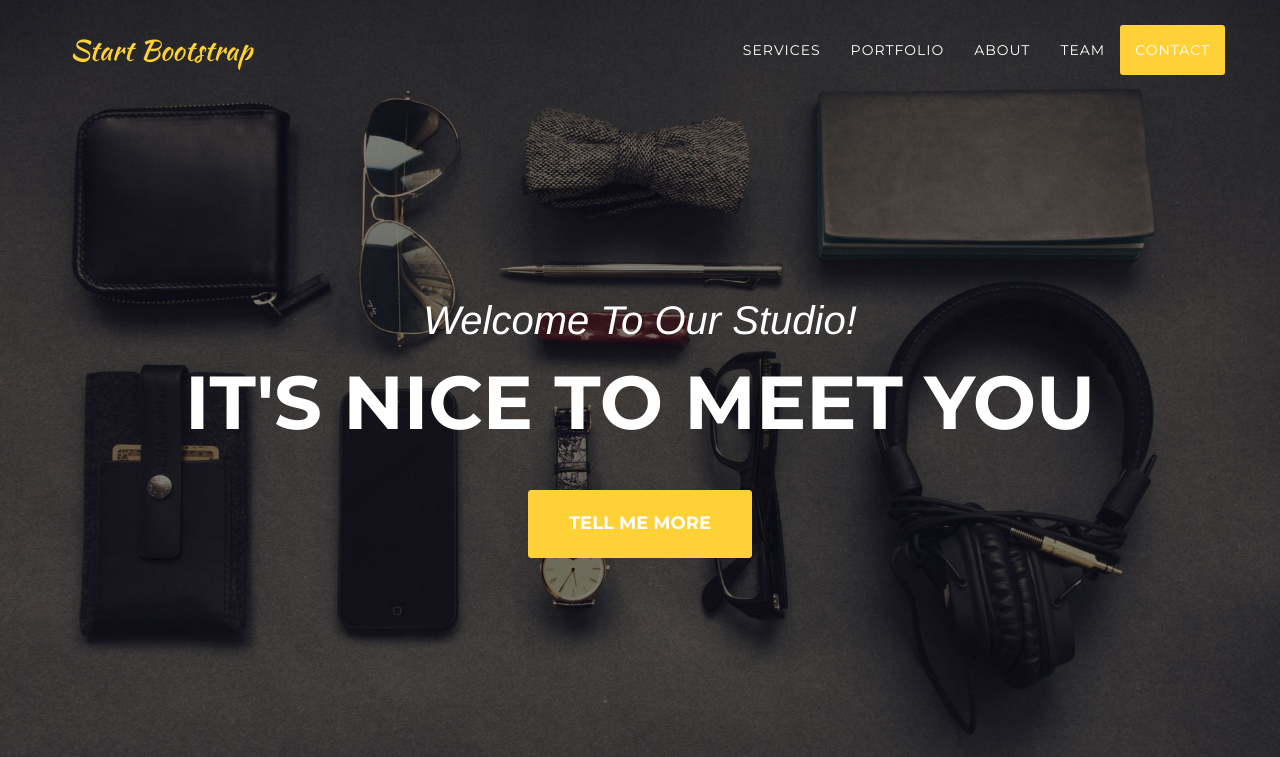
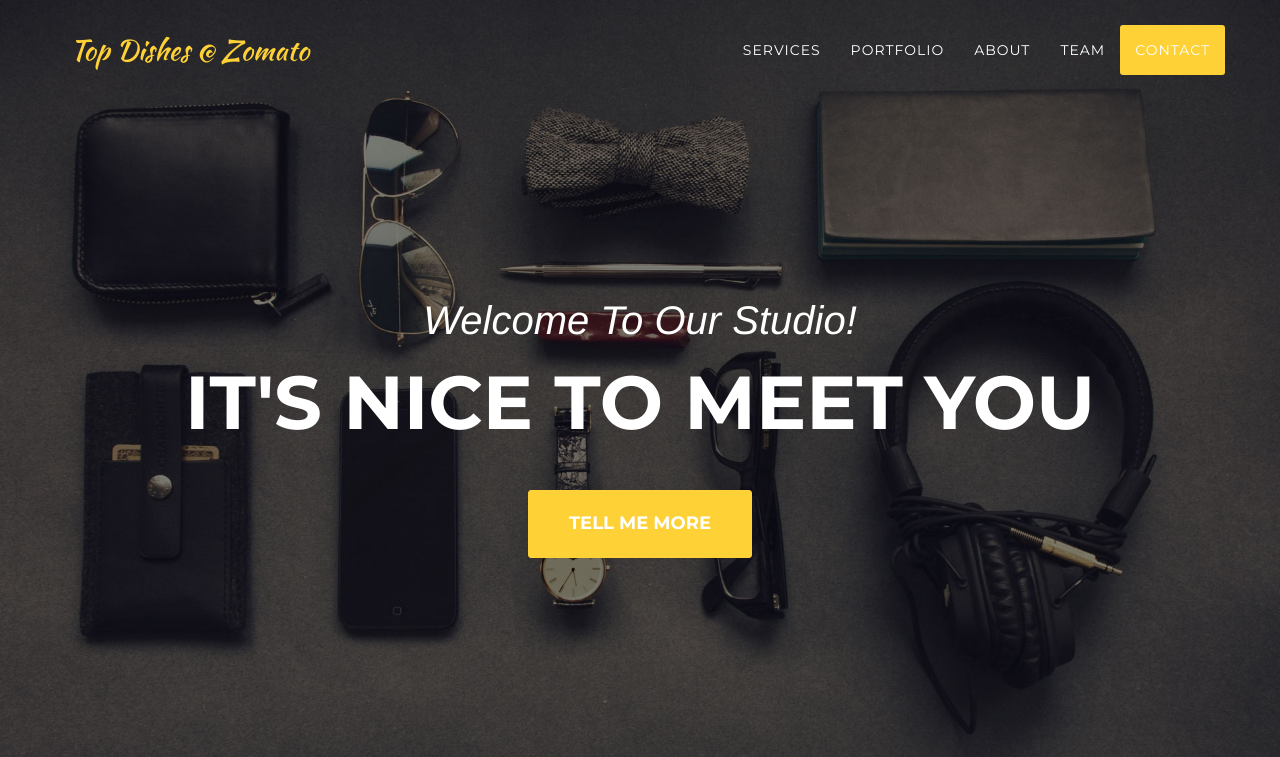
Before and after one commit to manishdwibedy/Top-Dishes-Zomato, a Flask app: page / in a window 1280 px wide. Shown: the top 757 px of the page. Run offline with Flask 2, Linux system fonts and the light colour scheme; some libraries are stand-ins or nearby versions; some web fonts are replaced.

Commit message:
Changed the project name

```diff
--- a/web/templates/index2.html
+++ b/web/templates/index2.html
@@ -46,7 +46,7 @@
                     <span class="icon-bar"></span>
                     <span class="icon-bar"></span>
                 </button>
-                <a class="navbar-brand page-scroll" href="#page-top">Start Bootstrap</a>
+                <a class="navbar-brand page-scroll" href="#page-top">Top Dishes @ Zomato</a>
             </div>
 
             <!-- Collect the nav links, forms, and other content for toggling -->
```
